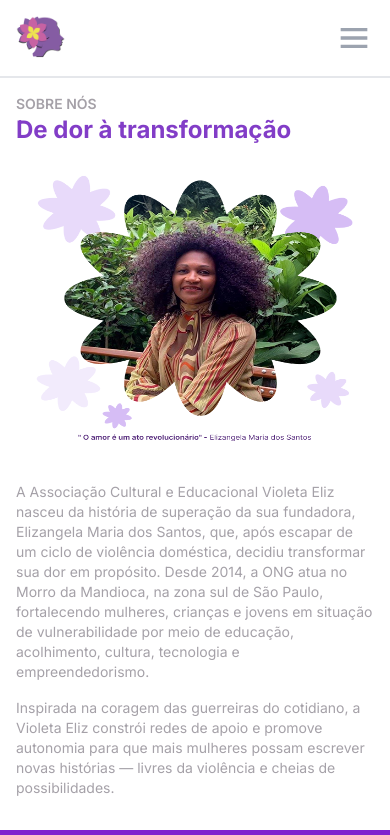
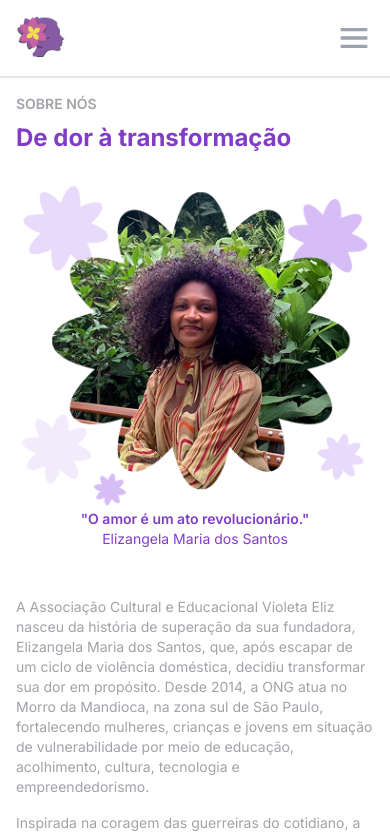
Before and after one commit to Projeto-FrontEnd-Fusion/Aceve-website-development, a Next.js app: page /sobre-nos in a window 390 px wide. Shown: the top 835 px of the page. Built offline with nearby package versions, Linux system fonts and the light colour scheme; a web font is replaced by a local one.

Commit message:
fix: ajustments on text positioning and responsiveness

```diff
--- a/src/app/sobre-nos/page.tsx
+++ b/src/app/sobre-nos/page.tsx
@@ -48,19 +48,21 @@ function SobreNos() {
 
   return (
     <main className="flex flex-col">
-      <section className="w-full p-4 tablet:my-16 tablet:mx-8 desktop:my-[4.5rem] desktop:mx-[4.82rem]">
-        <div className="w-full flex flex-col tablet:items-start">
-          <h2 className="font-inter font-semibold text-sm desktop:text-lg text-[#A5A1A8]">
+
+      <section className="w-full m-auto p-4 tablet:my-16 tablet:px-8 desktop:my-[4.5rem] desktop:px-[4.82rem] desktop:max-w-[1280px]">
+
+        <div className="w-full flex flex-col tablet:items-start ">
+          <h2 className="font-inter font-semibold text-sm desktop:text-lg text-[#A5A1A8] mb-2">
             SOBRE NÓS
           </h2>
-          <h3 className="font-inter font-bold text-2xl desktop:text-[2.5rem] text-primary-600">
+          <h3 className="font-inter font-bold text-2xl desktop:text-[2.5rem] text-primary-600 ">
             De dor à transformação
           </h3>
         </div>
 
-        <div className="flex flex-col-reverse tablet:flex-row tablet:items-start desktop:flex-row items-center desktop:justify-center h-full">
+        <div className="flex flex-col-reverse items-center tablet:flex-row tablet:items-start desktop:flex-row desktop:justify-between  h-full">
           <div className="max-w-[592px] tablet:w-full tablet:overflow-auto tablet:z-0 max-h-[486px]">
-            <div className="py-4 ">
+            <div className="py-6 desktop:py-8 ">
               <p className="font-inter font-normal text-sm tablet:text-base tablet:overflow-auto desktop:text-xl text-[#A5A1A8] mb-4">
                 {paragraph1}
               </p>
@@ -70,17 +72,19 @@ function SobreNos() {
             </div>
           </div>
           <div className="py-6 tablet:py-0 z-50">
-            <figure className="">
+            <figure className="flex items-center flex-col">
               <Image
                 src={flowerBanner}
                 alt=""
-                className="max-h-[17rem] max-w-[20.5rem]  tablet:max-h-[21.63rem] tablet:max-w-[23.5rem] desktop:max-h-[650px] desktop:max-w-[595px]"
+                className="overflow"
               />
-              {/* <figcaption className="font-inter font-semibold text-sm text-primary-600">"O amor é um ato revolucionário." <span className="font-normal"> - Elizangela Maria dos Santos</span></figcaption> */}
+              {/* max-h-[17rem] max-w-[20.5rem] teblet:min-h-[650px] tablet:min-w-[95px] */}
+              <figcaption className="font-inter font-semibold text-sm text-primary-600 text-center">"O amor é um ato revolucionário." <span className="font-normal"> <span className="hidden tablet:inline">-</span> <br className="tablet:hidden"/>Elizangela Maria dos Santos</span></figcaption>
             </figure>
           </div>
         </div>
       </section>
+
       <section className="w- full bg-purple-700 py-12">
         <div className="max-w-6xl mx-auto px-4 text-center mb-8">
           <h2 className="text-[24px] leading-[30px] tracking-[-0.01em] text-purple-400 font-semibold">
```
Also changed, not shown: src/assets/sobre-nos-flores.png, 1 other file (tests, documents, lock files or other folders).
